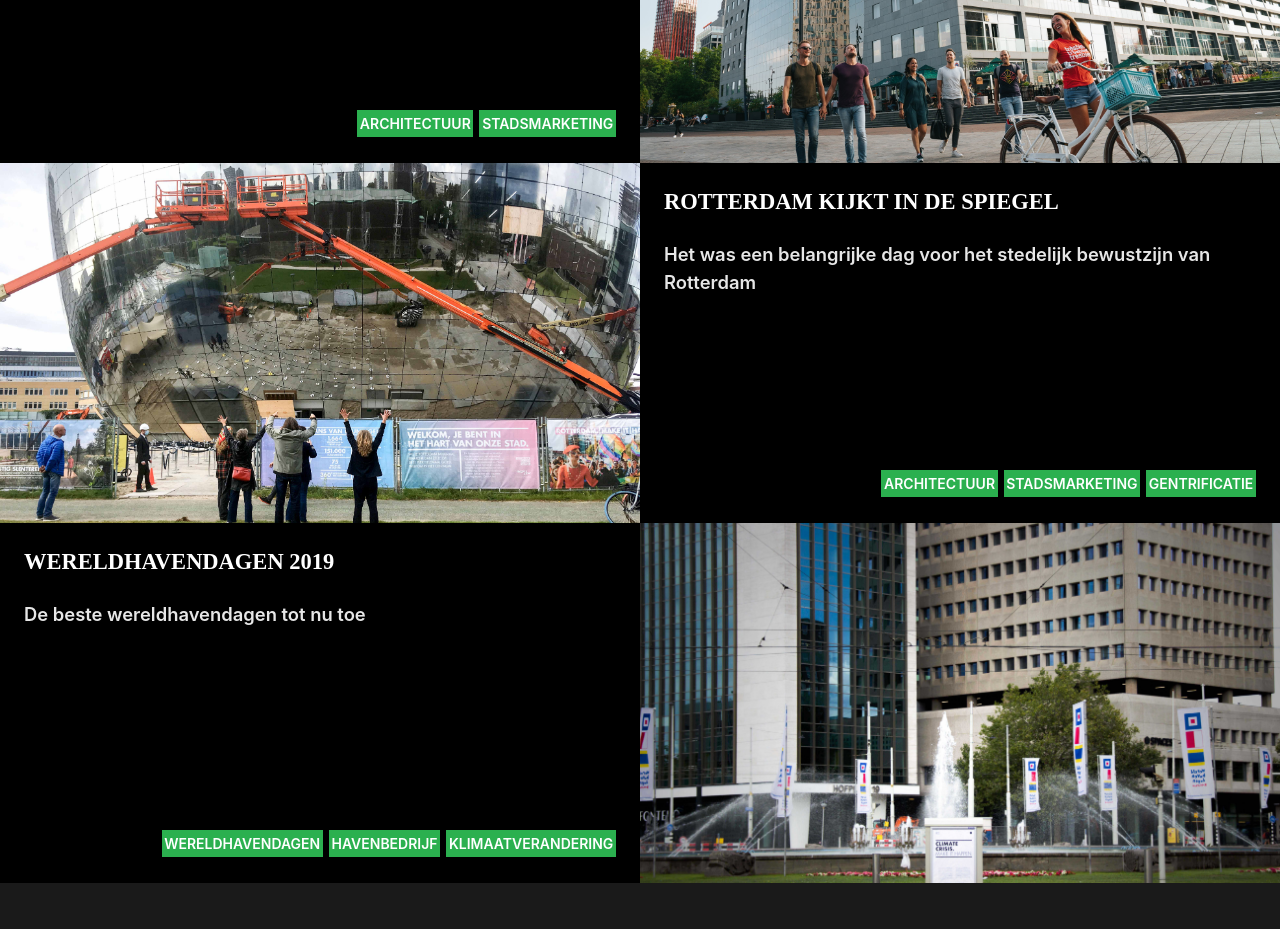
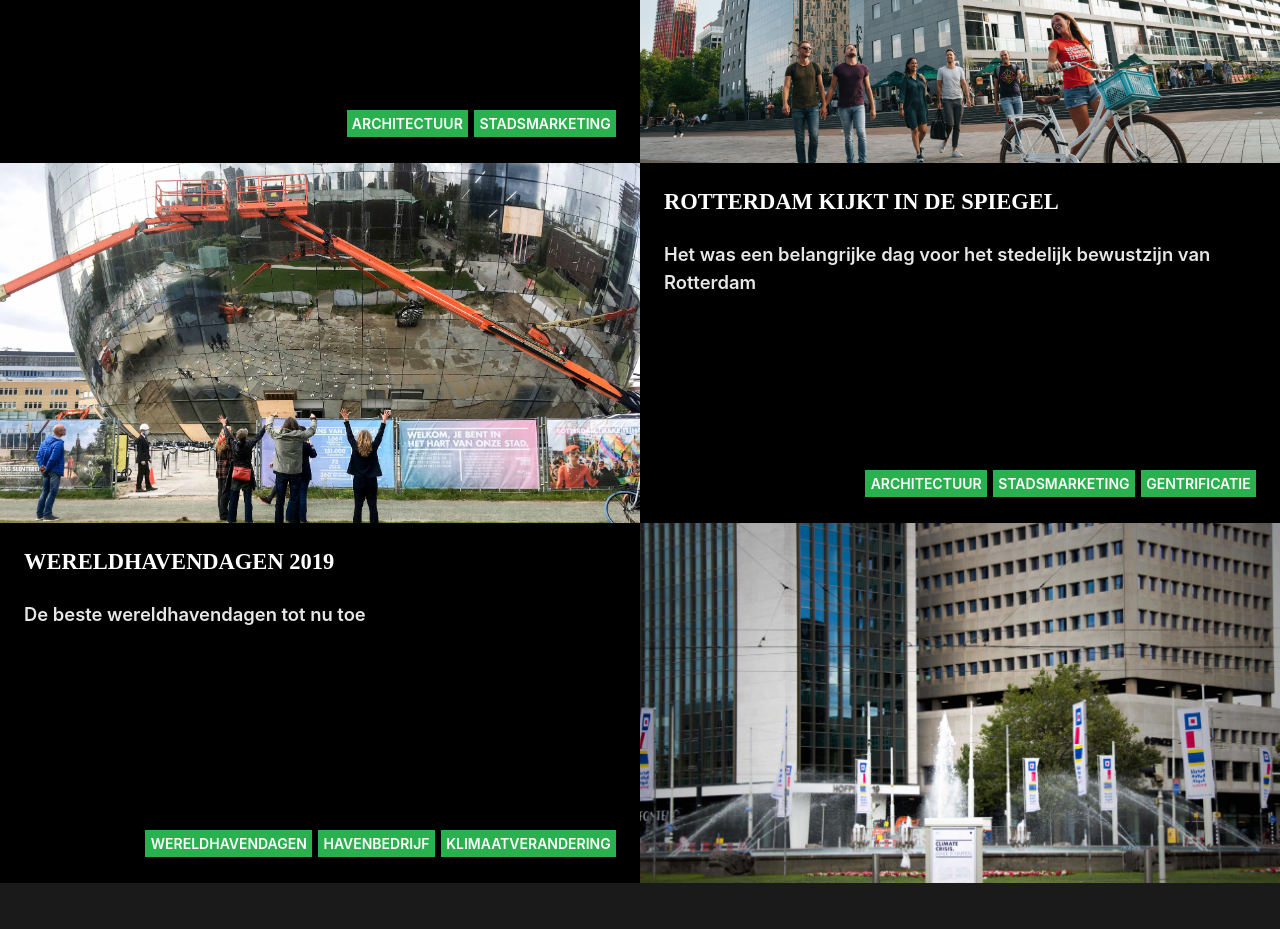
Before and after one commit to norealdirection/norealdirection.github.io, a Jekyll site: the page built from index.markdown, in a window 1280 px wide. Shown: the part 1574-2503 px from the top of the page. Built offline with Jekyll 4.4.1, drawn with Linux system fonts in a browser that asks for light colours.

Commit message:
Update _layout.scss

```diff
--- a/_sass/minima/_layout.scss
+++ b/_sass/minima/_layout.scss
@@ -257,7 +257,7 @@ section.post {
 			background-color: $green-color-tertiary;
 			@include relative-font-size(.875);
 			text-transform: uppercase;
-			padding: #{$base-font-size/6} #{$base-font-size/6};
+			padding: #{$base-font-size/6} #{$base-font-size/3};
 
 			&:not(:last-of-type){
 				margin-right: $spacing-unit/4;
```
